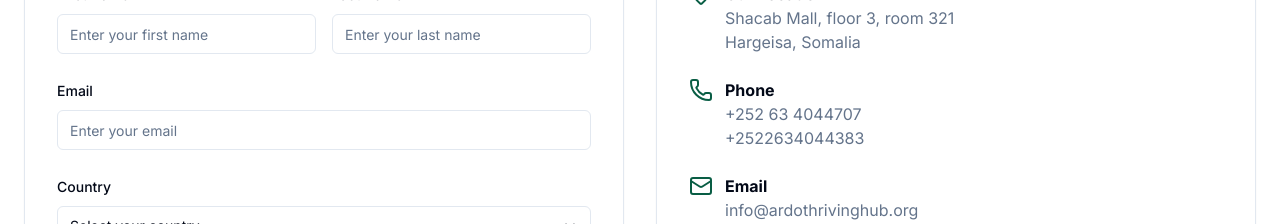
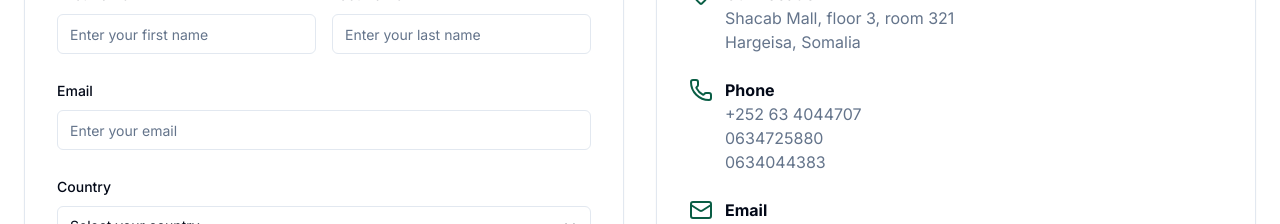
Before and after one commit to kimanibryan/ardothrivinghub, a Next.js app: page /contact in a window 1280 px wide. Shown: the part 780-1004 px from the top of the page. Built offline with nearby package versions, Linux system fonts and the light colour scheme.

Commit message:
Update contact information in contact-info.tsx

```diff
--- a/components/contact-info.tsx
+++ b/components/contact-info.tsx
@@ -28,7 +28,8 @@ export function ContactInfo() {
             >
               +252 63 4044707
             </a>
-            <p className="text-muted-foreground">+2522634044383</p>
+            <p className="text-muted-foreground">0634725880</p>
+            <p className="text-muted-foreground">0634044383</p>
           </div>
         </div>
 
```
